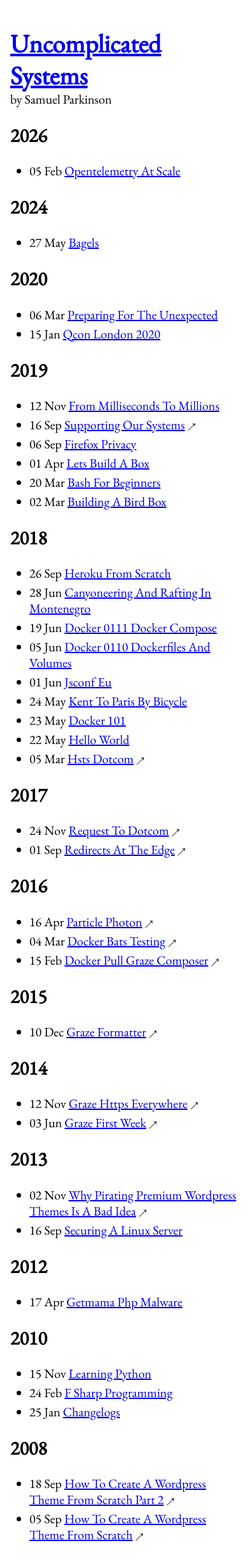
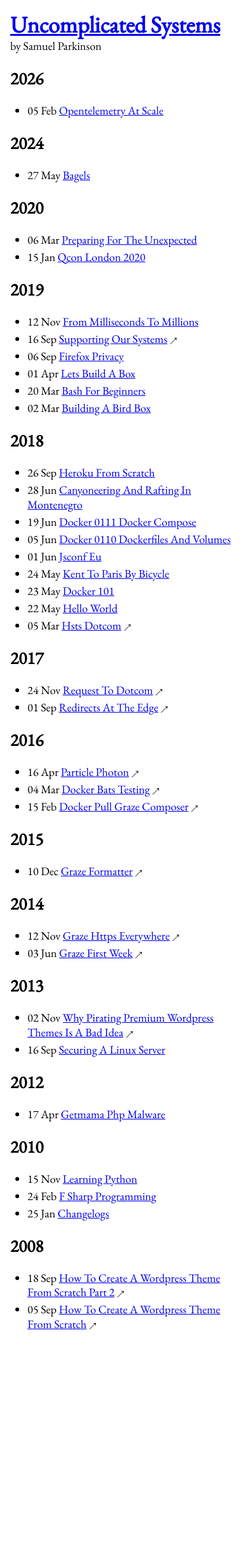
Before and after one commit to sjparkinson/uncomplicated.systems, a Jekyll site: the page built from index.html, in a window 390 px wide. Shown: the whole page at 64% size. Built offline with Jekyll 4.4.1, drawn with Linux system fonts in a browser that asks for light colours; after the commit the page ends 2115 px from its top, so only the background shows below that.

Commit message:
Add responsive styles for body font size and header margin adjustments

```diff
--- a/assets/css/main.css
+++ b/assets/css/main.css
@@ -239,6 +239,16 @@ blockquote {
     padding: 0 0 0 0.8em;
 }
 
+@media (max-width: 768px) {
+    body {
+        font-size: 18px;
+    }
+
+    header[role="banner"] hgroup h1 {
+        margin-top: 0;
+    }
+}
+
 header[role="banner"] hgroup h1,
 main hgroup h2 {
     margin-bottom: 0;
```
